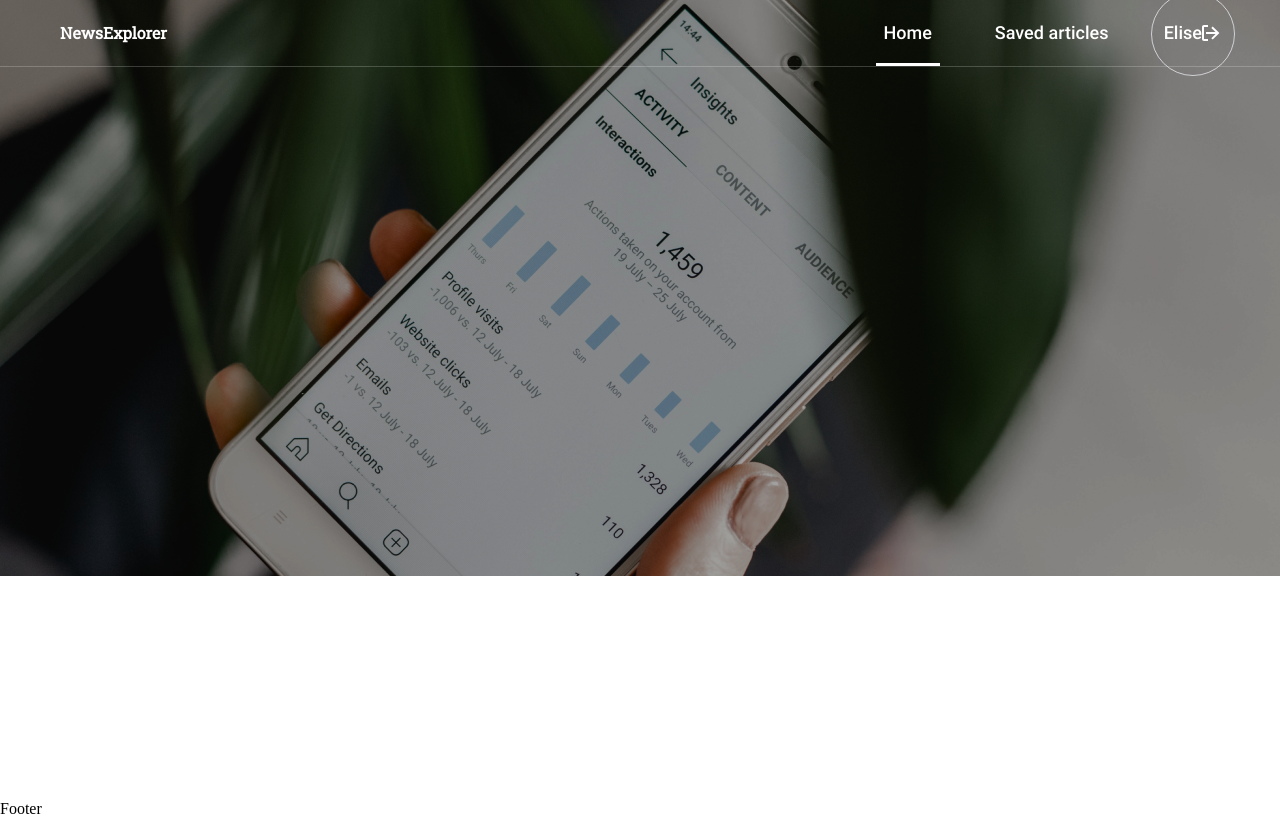
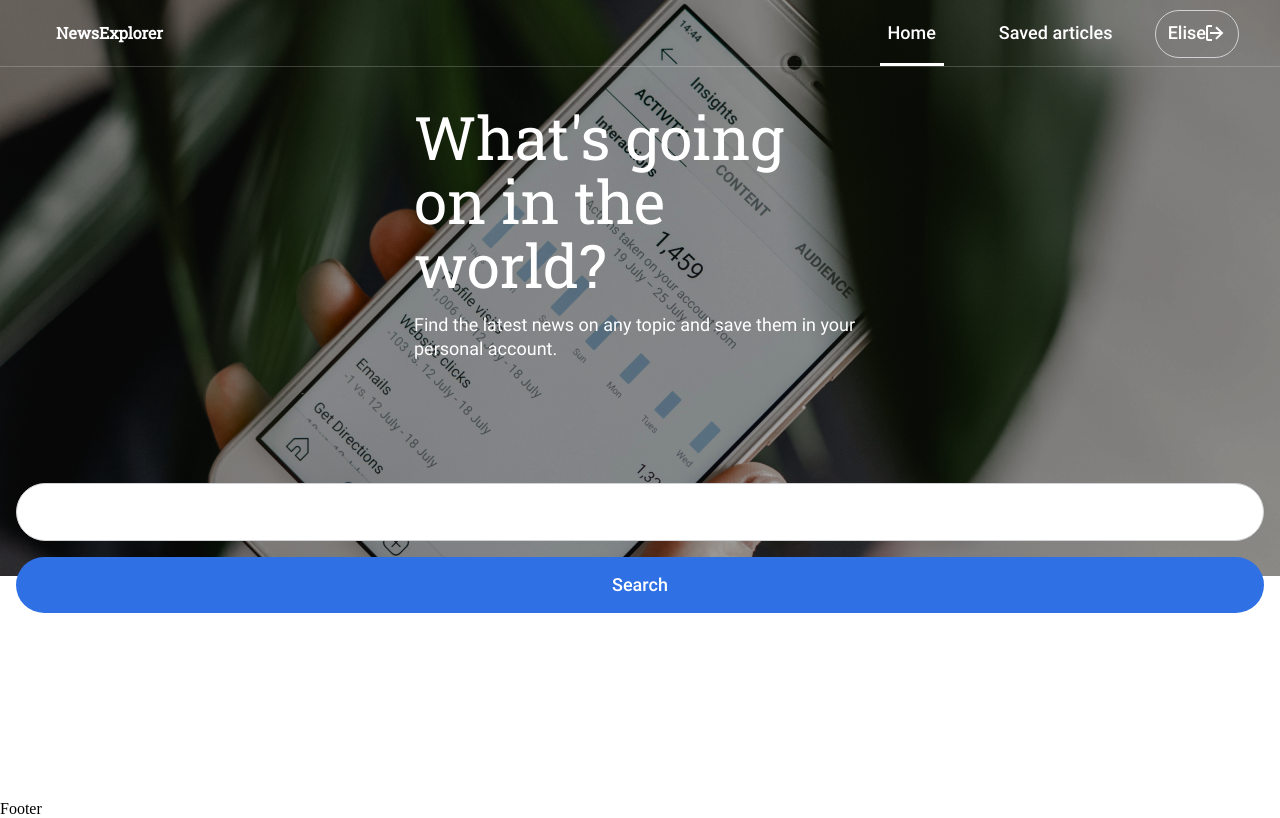
Before and after one commit to avishaypesk/news-explorer-frontend, a React (Create React App) app: page / in a window 1280 px wide. Built offline with nearby package versions, Linux system fonts and the light colour scheme.

Commit message:
feat: searchForm, PageTitle components

```diff
--- a/src/components/Header/Header.css
+++ b/src/components/Header/Header.css
@@ -4,7 +4,7 @@
   justify-content: space-between;
   align-items: center;
   margin: 0;
-  padding: 0 20px;
+  padding: 0 16px;
 }
 
 .header_dark {
--- a/src/components/Logo/Logo.js
+++ b/src/components/Logo/Logo.js
@@ -1,10 +1,13 @@
 import { Link } from 'react-router-dom';
+import { usePopups } from '../../contexts/PopupContext';
+import { popupActions } from '../../reducers/popupReducer';
 import './Logo.css';
 
 const Logo = ({ isDark }) => {
+  const [, popupReducer] = usePopups();
   const linkStyle = `logo-text logo-text_${isDark ? 'dark' : 'light'}`;
   return (
-    <Link style={{ textDecoration: 'none', color: 'inherit' }} to="/">
+    <Link onClick={() => popupReducer(popupActions.closeAll)} style={{ textDecoration: 'none', color: 'inherit' }} to="/">
       <span className={linkStyle}>NewsExplorer</span>
     </Link>
   );
--- a/src/components/Main/Main.css
+++ b/src/components/Main/Main.css
@@ -5,6 +5,7 @@ Main {
 .main__wrapper {
   min-height: 100vh;
   background: url('../../images/bg-phone.png') no-repeat;
+  position: relative;
 }
 
 @media screen and (min-width: 1000px) {
--- a/src/components/Main/Main.js
+++ b/src/components/Main/Main.js
@@ -3,6 +3,8 @@ import Header from '../Header/Header';
 import { usePopups } from '../../contexts/PopupContext';
 import UserMenu from '../UserMenu/UserMenu';
 import useWindowSize from '../../hooks/UseWindowSize';
+import PageTitle from '../PageTitle/PageTitle';
+import SearchForm from '../SearchForm/SearchForm';
 
 
 const Main = () => {
@@ -12,6 +14,8 @@ const Main = () => {
     <div className="main__wrapper">
       <Header></Header>
       {popupState.isUserMenuOpen && isMobileSized && <UserMenu isDark={false} />}
+      <PageTitle />
+      <SearchForm />
     </div>
   );
 };
--- a/src/components/NavItem/NavItem.css
+++ b/src/components/NavItem/NavItem.css
@@ -3,10 +3,17 @@
     font-weight: 500;
     font-size: 16px;
     line-height: 24px;
-    position: relative;
     display: flex;
     gap: 17px;
     justify-content: center;
+    width: fit-content;
+    position: relative;
+    color: white;
+}
+
+.navbar__text_with-bubble {
+    height: min-content;
+    align-self: center;
 }
 
 .navbar__text_with-bubble::after {
--- a/src/components/NavItem/NavItem.js
+++ b/src/components/NavItem/NavItem.js
@@ -13,8 +13,8 @@ const NavItem = ({ path = '/', isDark, hasBubble, text, isLarge, minWidth, child
     const activeClassName = noDecoration || hasBubble ? 'navbar__link' : `navbar__link navbar__link_active_${isDark ? 'dark' : 'light'}`;
 
     const handleClick = (e) => {
-        console.log('click');
-        signinButton ? signIn('Elise') : signOut();
+        signinButton && signIn('Elise');
+        signoutButton && signOut();
         popupDispatch(popupActions.closeAll);
     };
     return (
--- /dev/null
+++ b/src/components/PageTitle/PageTitle.css
@@ -0,0 +1,46 @@
+.page__title {
+    font-family: Roboto-slab, sans-serif;
+    font-weight: 400;
+    font-size: 36px;
+    line-height: 40px;
+    color: #ffffff;
+    padding: 0 19px;
+    margin: 30px 0 16px;
+}
+
+.page__subtitle {
+    font-family: Roboto, sans-serif;
+    font-weight: 400;
+    font-size: 18px;
+    line-height: 24px;
+    color: #ffffff;
+    padding: 0 16px;
+    display: block;
+}
+
+@media screen and (min-width: 1000px) {
+    .page__title {
+        max-width: 608px;
+        margin: 80px auto 32px;
+        font-size: 60px;
+        line-height: 64px;
+    }
+
+    .page__subtitle {
+        max-width: 608px;
+        margin: auto;
+    }
+}
+
+@media screen and (min-width: 650px) {
+    .page__title {
+        max-width: 452px;
+        padding: 0;
+        margin: 38px auto 16px;
+    }
+
+    .page__subtitle {
+        padding: 0;
+        max-width: 452px;
+    }
+}
--- /dev/null
+++ b/src/components/PageTitle/PageTitle.js
@@ -0,0 +1,12 @@
+import './PageTitle.css';
+
+const PageTitle = () => {
+    return (
+        <>
+            <h1 className="page__title">What's going on in the world?</h1>
+            <span className="page__subtitle">Find the latest news on any topic and save them in your personal account.</span>
+        </>
+    );
+};
+
+export default PageTitle;
--- /dev/null
+++ b/src/components/SearchForm/SearchForm.css
@@ -0,0 +1,35 @@
+.search-form {
+    margin-top: 122px;
+    text-align: center;
+    padding: 0 16px;
+  }
+
+  .search-form__input {
+    background-color: white;
+    font-family: Roboto, sans-serif;
+    border: #d1d2d6 1px solid;
+    border-radius: 100px;
+    padding: 17px 16px;
+    width: 100%;
+    min-height: 56px;
+    display: block;
+    margin: 0 auto 16px;
+    font-weight: 400;
+    font-size: 16px;
+    line-height: 22px;
+  }
+
+  .search-form__submit {
+    background-color: #2f71e5;
+    font-family: Roboto, sans-serif;
+    font-size: 18px;
+    font-weight: 500;
+    line-height: 24px;
+    border-radius: 100px;
+    border: none;
+    width: 100%;
+    min-height: 56px;
+    display: block;
+    margin: auto;
+    color: white;
+  }
--- /dev/null
+++ b/src/components/SearchForm/SearchForm.js
@@ -0,0 +1,16 @@
+import './SearchForm.css';
+
+const SearchForm = ({ buttonText = 'Search' }) => {
+    return (
+        <>
+            <form className="search-form">
+                <input className="search-form__input" type={'search'} placeholder=""></input>
+                <button className="search-form__submit" type={'submit'}>
+                    {buttonText}
+                </button>
+            </form>
+        </>
+    );
+};
+
+export default SearchForm;
--- a/src/components/UserMenu/UserMenu.css
+++ b/src/components/UserMenu/UserMenu.css
@@ -1,25 +1,42 @@
 .user-menu__overlay {
     height: 100%;
+    width: 100%;
     background-color: black;
     opacity: 0.5;
-    position: relative;
-    z-index: 1;
+    position: absolute;
 }
 
 .user-menu {
     background-color: #1A1B22;
-    color: #ffffff;
+    color: white;
     padding: 16px 16px 24px 16px;
     margin: 0;
     display: flex;
     flex-direction: column;
-    position: relative;
-    z-index: 2;
+    position: absolute;
+    gap: 22px;
+}
+
+.user-menu_dark {
+    background-color: white;
+    color: #1A1B22;
 
 }
 
-.user-menu_dark {
-    background-color: #ffffff;
-    color: #1A1B22;
+.user-menu .navbar__link {
+    line-height: 56px;
+    font-size: 18px;
+}
 
+.user-menu .navbar__text_with-large-bubble {
+    width: 288px;
 }
+
+.user-menu .navbar__text_with-bubble::after {
+    top: 0;
+    left: 0;
+    min-width: 0;
+    height: 100%;
+    width: 100%;
+    box-sizing: border-box;
+}
--- a/src/components/UserMenu/UserMenu.js
+++ b/src/components/UserMenu/UserMenu.js
@@ -1,21 +1,37 @@
 import './UserMenu.css';
 import NavItem from '../NavItem/NavItem';
+import { useAuth } from '../../contexts/AuthContext';
+import { useLocation } from 'react-router';
 import { usePopups } from '../../contexts/PopupContext';
 import { popupActions } from '../../reducers/popupReducer';
+import LogoutIcon from '../LogoutIcon/LogoutIcon';
+
 
 const UserMenu = ({ isDark }) => {
     const menuClassName = `user-menu ${isDark ? 'user-menu_dark' : ''}`;
-    const [popupState, popupDispatch] = usePopups();
+    const [, popupDispatch] = usePopups();
+    const { currentUser } = useAuth();
+    const location = useLocation().pathname;
+    const routeToPath = location === '/saved-articles' ? '/' : '/saved-articles';
+    const displayPath = location === '/saved-articles' ? 'Home' : 'Saved Articles';
 
-    const handleOverlayClick = (event) => {
+    const handleOverlayClick = () => {
         popupDispatch(popupActions.closeUserMenu);
     };
 
     return (
         <>
             <ul className={menuClassName}>
-                <NavItem noDecoration isDark={isDark} text="Home" />
-                <NavItem signinButton noDecoration isDark={isDark} text="Sign in" hasBubble isLarge></NavItem>
+                <NavItem noDecoration isDark={isDark} text={displayPath} path={routeToPath} />
+                {currentUser.isLoggedIn ? (
+                    <>
+                        <NavItem signoutButton hasBubble isLarge isDark={isDark} text={currentUser.name}>
+                            <LogoutIcon isDark={isDark} />
+                        </NavItem>
+                    </>
+                ) : (
+                    <NavItem signinButton noDecoration isDark={isDark} text="Sign in" hasBubble isLarge></NavItem>
+                )}
             </ul>
             <div onClick={handleOverlayClick} className="user-menu__overlay"></div>
         </>
```
